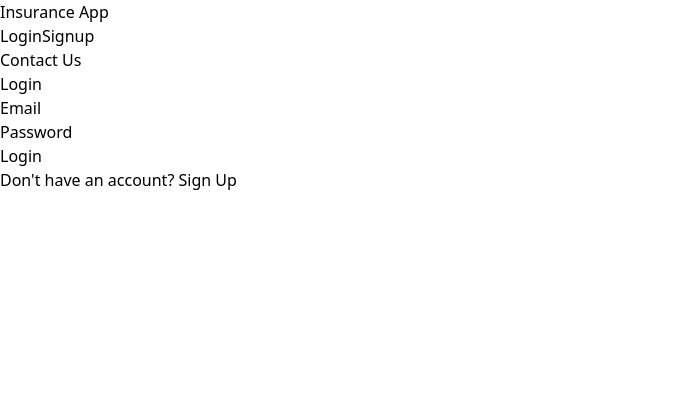
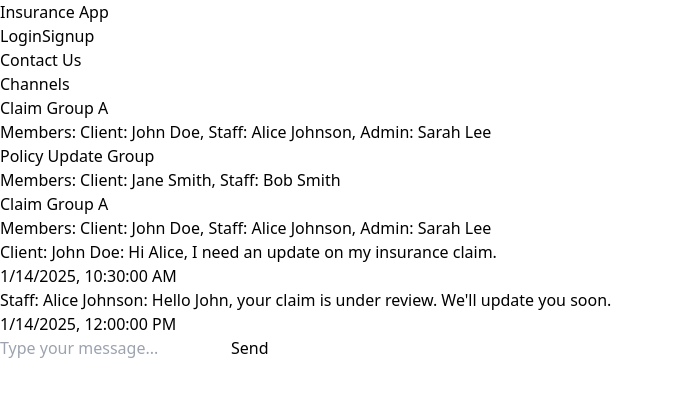
Before and after one commit to PramanandaSarkar/insurance_app, a React (Vite) app in the folder frontend/: page /messages in a window 1280 px wide. Before the commit this address led to /login. Shown: the top 396 px of the page, without its empty margins (0-673 px from the left). Built offline with nearby package versions, Linux system fonts and the light colour scheme; the HTML template or start-up script is replaced by a standard one.

Commit message:
message pages done

```diff
--- a/frontend/package.json
+++ b/frontend/package.json
@@ -10,6 +10,8 @@
     "preview": "vite preview"
   },
   "dependencies": {
+    "@apollo/client": "^3.12.6",
+    "graphql": "^16.10.0",
     "prop-types": "^15.8.1",
     "react": "^18.3.1",
     "react-dom": "^18.3.1",
--- a/frontend/src/App.jsx
+++ b/frontend/src/App.jsx
@@ -37,6 +37,7 @@ const App = () => {
             <Route path="/contact-us" element={<ContactUsPage />} />
             <Route path="/login" element={<LoginPage />} />
             <Route path="/signup" element={<SignupPage />} />
+            <Route path="/messages" element={< MessagePage/>} />
 
             {/* Protected Routes */}
             <Route
--- a/frontend/src/pages/MessagePage.jsx
+++ b/frontend/src/pages/MessagePage.jsx
@@ -1,11 +1,169 @@
-import React from 'react'
+import React, { useState } from "react";
+
+// Sample demo data
+const demoChannels = [
+  {
+    id: "1",
+    name: "Claim Group A",
+    members: ["Client: John Doe", "Staff: Alice Johnson", "Admin: Sarah Lee"],
+    messages: [
+      {
+        sender: "Client: John Doe",
+        content: "Hi Alice, I need an update on my insurance claim.",
+        timestamp: "2025-01-14T10:30:00Z",
+      },
+      {
+        sender: "Staff: Alice Johnson",
+        content: "Hello John, your claim is under review. We'll update you soon.",
+        timestamp: "2025-01-14T12:00:00Z",
+      },
+    ],
+  },
+  {
+    id: "2",
+    name: "Policy Update Group",
+    members: ["Client: Jane Smith", "Staff: Bob Smith"],
+    messages: [
+      {
+        sender: "Client: Jane Smith",
+        content: "Hi Bob, can I get details about the new policy?",
+        timestamp: "2025-01-15T09:00:00Z",
+      },
+      {
+        sender: "Staff: Bob Smith",
+        content: "Sure, I'll send you the details shortly.",
+        timestamp: "2025-01-15T09:30:00Z",
+      },
+    ],
+  },
+];
 
 const MessagePage = () => {
+  const [channels, setChannels] = useState(demoChannels);
+  const [selectedChannel, setSelectedChannel] = useState(demoChannels[0]);
+  const [newMessage, setNewMessage] = useState("");
+
+  // Handle sending messages to the selected channel
+  const handleSendMessage = () => {
+    if (!newMessage.trim()) return;
+
+    const updatedChannels = channels.map((channel) => {
+      if (channel.id === selectedChannel.id) {
+        return {
+          ...channel,
+          messages: [
+            ...channel.messages,
+            {
+              sender: "You",
+              content: newMessage,
+              timestamp: new Date().toISOString(),
+            },
+          ],
+        };
+      }
+      return channel;
+    });
+
+    setChannels(updatedChannels);
+
+    // Update the currently selected channel as well
+    setSelectedChannel((prev) => ({
+      ...prev,
+      messages: [
+        ...prev.messages,
+        {
+          sender: "You",
+          content: newMessage,
+          timestamp: new Date().toISOString(),
+        },
+      ],
+    }));
+
+    setNewMessage("");
+  };
+
   return (
-    <div>
-      <h1>Messages</h1>
+    <div className="flex h-screen bg-gray-100">
+      {/* Left Sidebar: Properties (Channels) */}
+      <div className="w-1/4 bg-white border-r border-gray-200 overflow-y-auto">
+        <h2 className="text-xl font-bold p-4 border-b">Channels</h2>
+        <ul>
+          {channels.map((channel) => (
+            <li
+              key={channel.id}
+              className={`p-4 border-b cursor-pointer hover:bg-gray-50 ${
+                selectedChannel.id === channel.id ? "bg-gray-100 font-bold" : ""
+              }`}
+              onClick={() => setSelectedChannel(channel)}
+            >
+              <h3 className="text-lg">{channel.name}</h3>
+              <p className="text-sm text-gray-500">
+                Members: {channel.members.join(", ")}
+              </p>
+            </li>
+          ))}
+        </ul>
+      </div>
+
+      {/* Right Side: Messaging Interface */}
+      <div className="flex-1 flex flex-col">
+        {/* Channel Header */}
+        <div className="p-4 bg-white shadow-md border-b">
+          <h2 className="text-xl font-bold">{selectedChannel.name}</h2>
+          <p className="text-sm text-gray-500">
+            Members: {selectedChannel.members.join(", ")}
+          </p>
+        </div>
+
+        {/* Message Area */}
+        <div className="flex-1 p-4 overflow-y-auto bg-gray-50">
+          {selectedChannel.messages.map((msg, idx) => (
+            <div
+              key={idx}
+              className={`mb-4 ${
+                msg.sender === "You"
+                  ? "text-right"
+                  : "text-left"
+              }`}
+            >
+              <p
+                className={`inline-block p-3 rounded-lg ${
+                  msg.sender === "You"
+                    ? "bg-indigo-100 text-indigo-800"
+                    : "bg-gray-200 text-gray-800"
+                }`}
+              >
+                <span className="font-bold">{msg.sender}: </span>
+                {msg.content}
+              </p>
+              <p className="text-xs text-gray-400 mt-1">
+                {new Date(msg.timestamp).toLocaleString()}
+              </p>
+            </div>
+          ))}
+        </div>
+
+        {/* Message Input */}
+        <div className="p-4 bg-white border-t">
+          <div className="flex items-center space-x-4">
+            <input
+              type="text"
+              placeholder="Type your message..."
+              className="flex-1 p-2 border border-gray-300 rounded-md focus:outline-none focus:ring focus:ring-indigo-500"
+              value={newMessage}
+              onChange={(e) => setNewMessage(e.target.value)}
+            />
+            <button
+              className="px-4 py-2 bg-indigo-600 text-white rounded-md hover:bg-indigo-700"
+              onClick={handleSendMessage}
+            >
+              Send
+            </button>
+          </div>
+        </div>
+      </div>
     </div>
-  )
-}
+  );
+};
 
-export default MessagePage
+export default MessagePage;
--- a/frontend/src/routes/ProtectedRoute.jsx
+++ b/frontend/src/routes/ProtectedRoute.jsx
@@ -5,7 +5,7 @@ import { useAuth } from '../contexts/AuthContext';
 const ProtectedRoute = ({ children }) => {
   const { user } = useAuth();
 
-  if (!user) {
+  if (!user ) {
     return <Navigate to="/" />;
   }
 
```
Also changed, not shown: frontend/src/components/MessageComposer.jsx (added, +66 -0 lines), frontend/src/components/MessageDetails.jsx (added, +14 -0 lines), frontend/src/components/MessageList.jsx (added, +22 -0 lines), frontend/src/components/OptionPanel.jsx (added, +22 -0 lines), frontend/src/demoMessages.js (added, +33 -0 lines), 1 other file (tests, documents, lock files or other folders).
